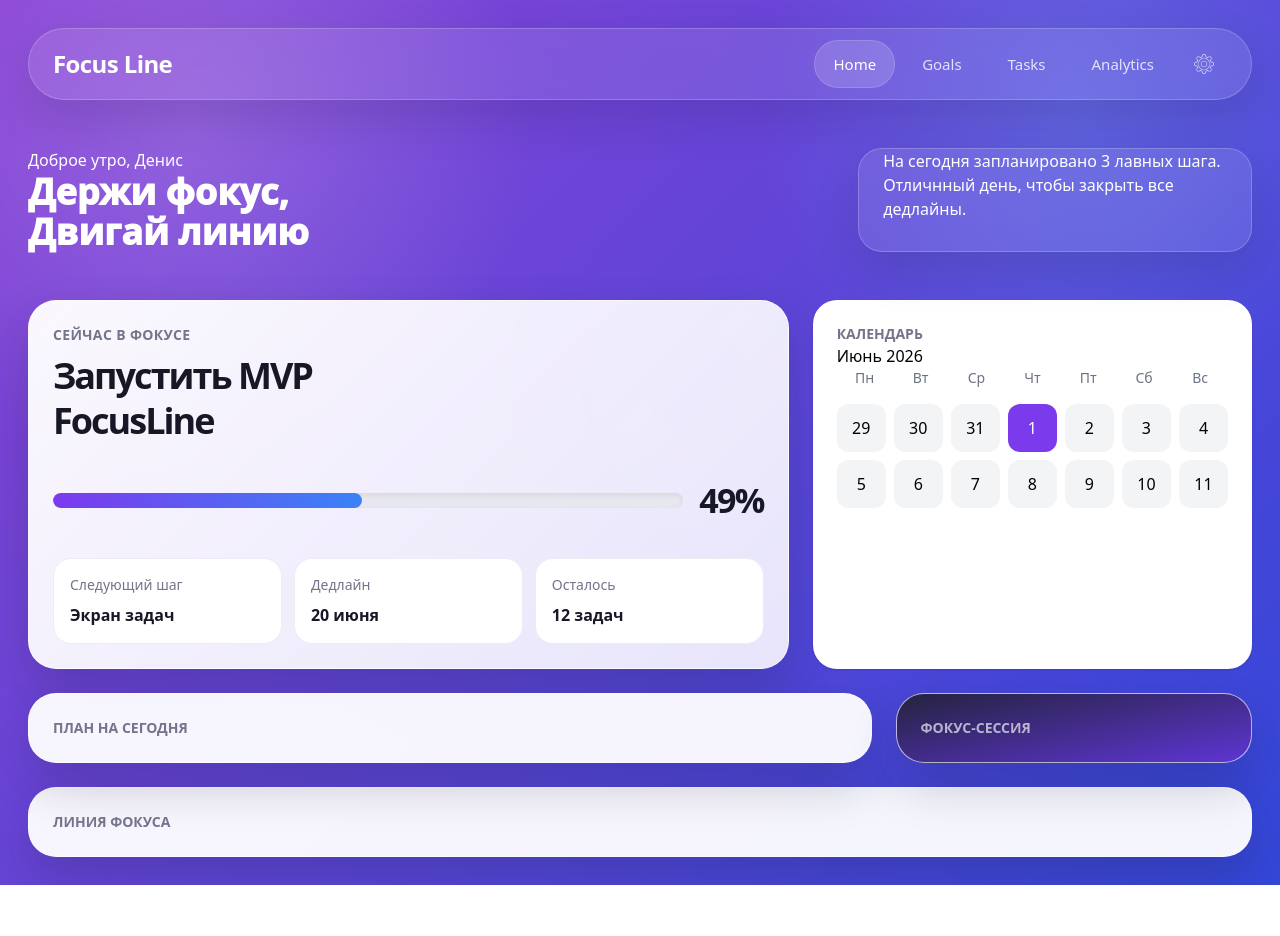
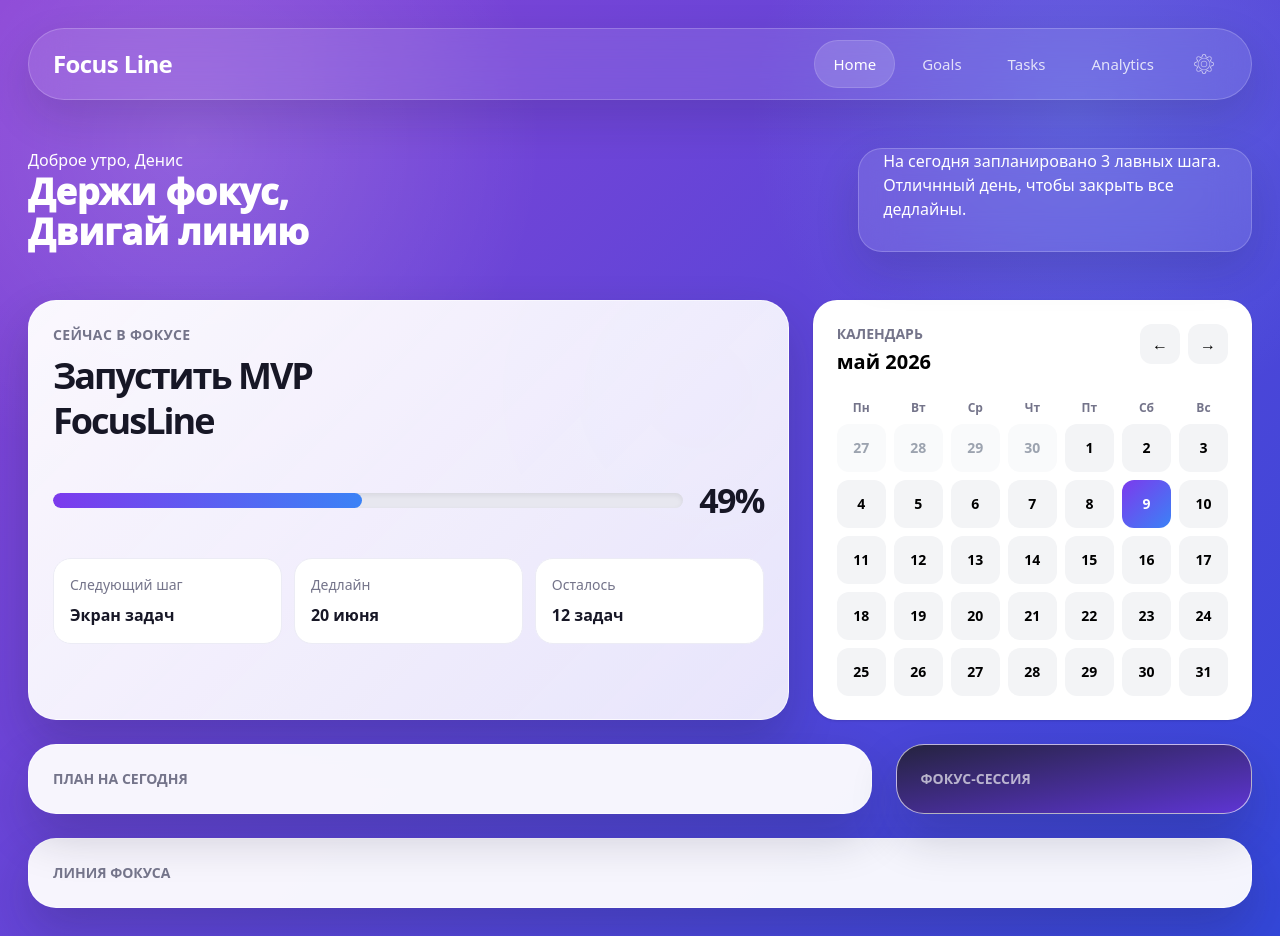
Before and after one commit to ziomo00/myReactProject, a React (Vite) app: page / in a window 1280 px wide. Before the commit the page ends 885 px from the top, so only its background shows below. Built offline with nearby package versions, Linux system fonts and the light colour scheme.

Commit message:
календарь

```diff
--- a/package.json
+++ b/package.json
@@ -10,6 +10,7 @@
     "preview": "vite preview"
   },
   "dependencies": {
+    "date-fns": "^4.4.0",
     "react": "^19.2.5",
     "react-dom": "^19.2.5"
   },
--- a/src/components/home/Calendar.tsx
+++ b/src/components/home/Calendar.tsx
@@ -1,77 +1,169 @@
-'import { useState } from "react";'
+import { useState } from "react";
+import {
+  addMonths,
+  subMonths,
+  format,
+  startOfMonth,
+  endOfMonth,
+  startOfWeek,
+  endOfWeek,
+  eachDayOfInterval,
+  isSameMonth,
+  isSameDay,
+} from "date-fns";
 
-function Calendar(){
-    const activeDay = 1;
-    const weekDays = [
-      "Пн",
-      "Вт",
-      "Ср",
-      "Чт",
-      "Пт",
-      "Сб",
-     "Вс"
+import { ru } from "date-fns/locale";
+
+function Calendar() {
+  const [currentMonth, setCurrentMonth] = useState(new Date());
+  const [selectedDay, setSelectedDay] = useState(new Date());
+
+  const weekDays = ["Пн", "Вт", "Ср", "Чт", "Пт", "Сб", "Вс"];
+
+  // Дедлайны для примера
+  const deadlines = [
+    new Date(2026, 0, 7),
+    new Date(2026, 0, 15),
+    new Date(2026, 0, 23),
   ];
-    const days = [
-    29,
-    30,
-    31,
-    1,
-    2,
-    3,
-    4,
-    5,
-    6,
-    7,
-    8,
-    9,
-    10,
-    11
-    ];
+
+  const monthStart = startOfMonth(currentMonth);
+  const monthEnd = endOfMonth(currentMonth);
+
+  const calendarStart = startOfWeek(monthStart, {
+    weekStartsOn: 1,
+  });
+
+  const calendarEnd = endOfWeek(monthEnd, {
+    weekStartsOn: 1,
+  });
+
+  const days = eachDayOfInterval({
+    start: calendarStart,
+    end: calendarEnd,
+  });
+
   return (
+    <div className="p-6 bg-white rounded-3xl shadow text-black">
+      {/* HEADER */}
+      <div className="flex items-start justify-between mb-6">
+        <div>
+          <p className="text-muted text-sm font-bold">
+            КАЛЕНДАРЬ
+          </p>
 
-        <div className="p-6 bg-white rounded-3xl shadow text-black">
-            <p className="text-muted text-sm font-bold">КАЛЕНДАРЬ</p>
-            <h2>Июнь 2026</h2>
-            <div className="grid grid-cols-7 mt6">
-                {weekDays.map(day => (
+          <h2 className="text-xl font-black mt-1">
+            {format(currentMonth, "LLLL yyyy", {
+              locale: ru,
+            })}
+          </h2>
+        </div>
+
+        <div className="flex gap-2">
+          <button
+            onClick={() =>
+              setCurrentMonth(
+                subMonths(currentMonth, 1)
+              )
+            }
+            className="
+              w-10
+              h-10
+              rounded-xl
+              bg-gray-100
+              hover:bg-gray-200
+              transition
+            "
+          >
+            ←
+          </button>
+
+          <button
+            onClick={() =>
+              setCurrentMonth(
+                addMonths(currentMonth, 1)
+              )
+            }
+            className="
+              w-10
+              h-10
+              rounded-xl
+              bg-gray-100
+              hover:bg-gray-200
+              transition
+            "
+          >
+            →
+          </button>
+        </div>
+      </div>
+
+      {/* WEEKDAYS */}
+      <div className="grid grid-cols-7 gap-2 mb-2">
+        {weekDays.map((day) => (
           <div
             key={day}
             className="
               text-center
-                        text-sm
-                        text-gray-500
+              text-xs
+              font-bold
+              text-muted
             "
           >
             {day}
           </div>
         ))}
       </div>
-            <div className="grid grid-cols-7 gap-2 mt-4">
-                {days.map(day => (
-                <div
-                    key={day}
+
+      {/* DAYS */}
+      <div className="grid grid-cols-7 gap-2">
+        {days.map((day) => {
+          const isSelected = isSameDay(
+            day,
+            selectedDay
+          );
+
+          const isDeadline = deadlines.some(
+            (deadline) =>
+              isSameDay(deadline, day)
+          );
+
+          const isCurrentMonth = isSameMonth(
+            day,
+            currentMonth
+          );
+
+          return (
+            <button
+              key={day.toISOString()}
+              onClick={() =>
+                setSelectedDay(day)
+              }
               className={`
                 h-12
                 rounded-xl
-                    flex
-                    items-center
-                    justify-center
-                    cursor-pointer
-                    transition
+                text-sm
+                font-semibold
+                transition-all
 
                 ${
-                    day === activeDay
-                    ? "bg-violet-600 text-white"
-                    : "bg-gray-100"
+                  isSelected
+                    ? "bg-gradient-to-br from-violet-600 to-blue-500 text-white"
+                    : isDeadline
+                    ? "bg-violet-100 text-black"
+                    : isCurrentMonth
+                    ? "bg-gray-100 text-black"
+                    : "bg-gray-50 text-gray-400"
                 }
               `}
             >
-                {day}
-                </div>
-                ))}
+              {format(day, "d")}
+            </button>
+          );
+        })}
       </div>
     </div>
-    )
+  );
 }
 
 export default Calendar;
```
Also changed, not shown: 1 other file (tests, documents, lock files or other folders). Lines whose indentation alone changed are shown as unchanged.
